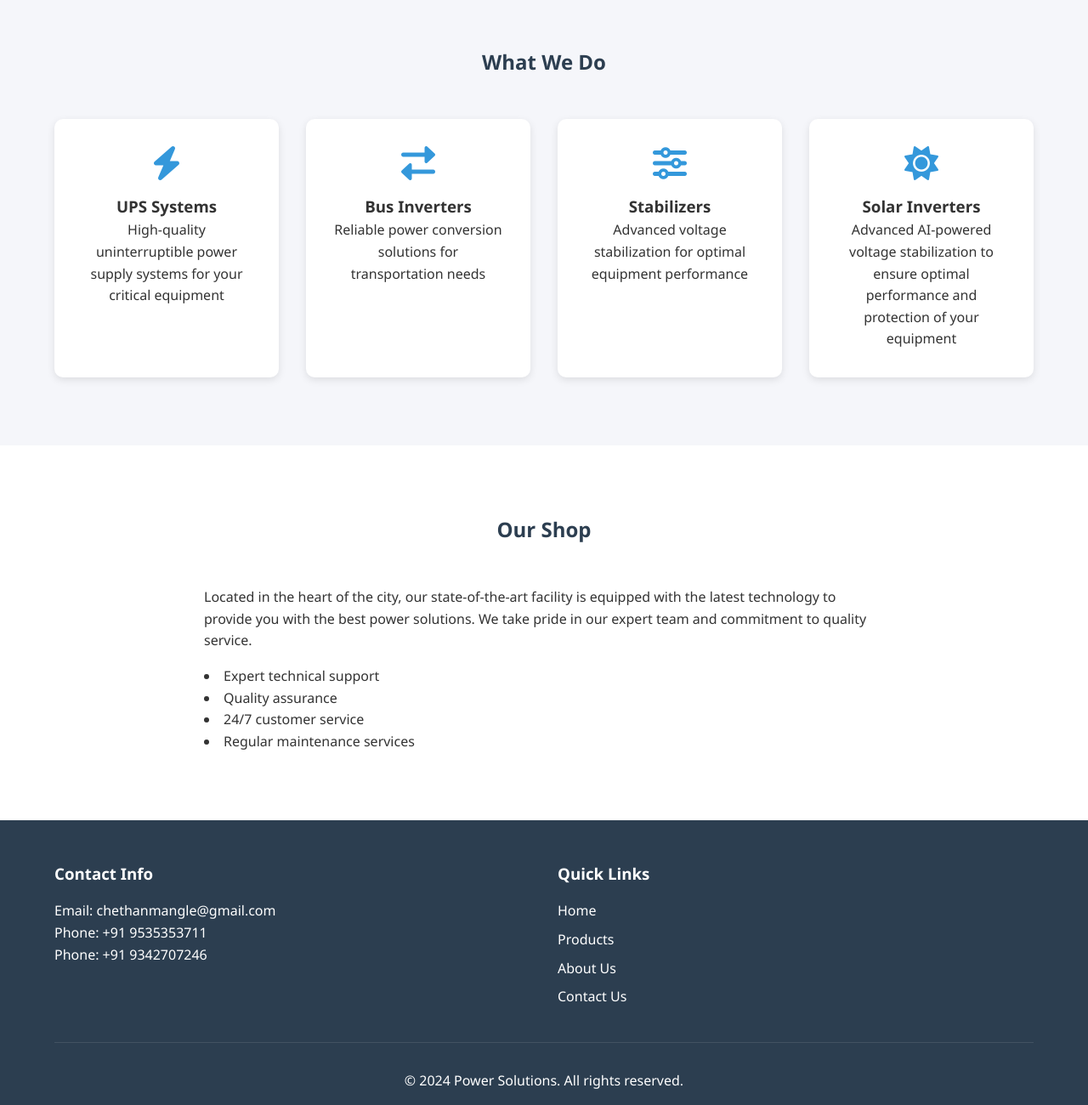
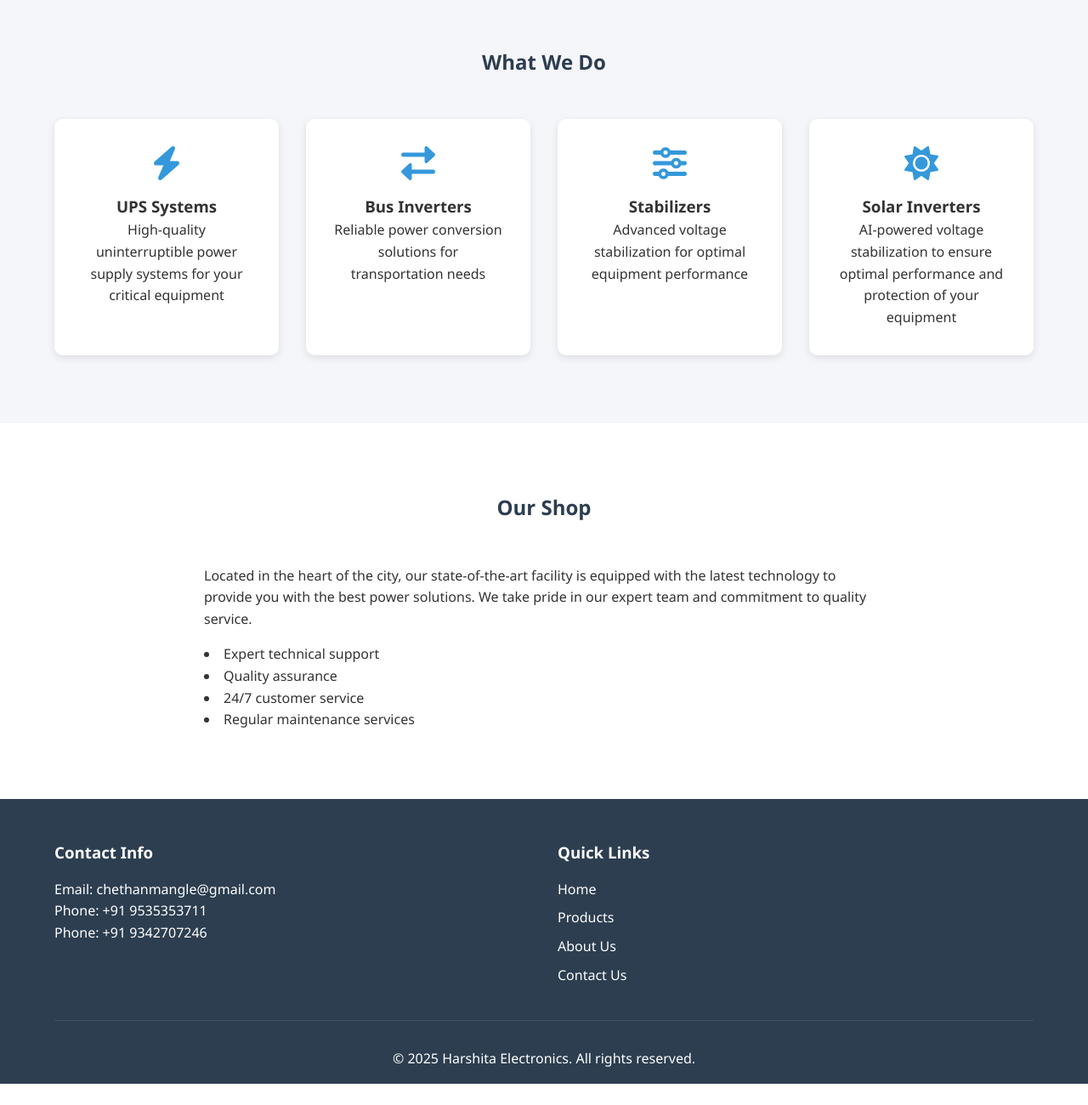
Before and after one commit to chethanmangle/Harshithaelectronics, a website: page index.html in a window 1280 px wide. Shown: the part 826-2126 px from the top of the page at 85% size. After the commit the page ends 2101 px from the top, so only its background shows below. Drawn offline with Linux system fonts and the light colour scheme.

Commit message:
Updater index.html

```diff
--- a/index.html
+++ b/index.html
@@ -52,7 +52,7 @@
                 <div class="service-card">
                     <i class="fas fa-sun"></i>
                     <h3>Solar Inverters</h3>
-                    <p>Advanced AI-powered voltage stabilization to ensure optimal performance and protection of your equipment</p>
+                    <p>AI-powered voltage stabilization to ensure optimal performance and protection of your equipment</p>
                 </div>
             </div>
         </section>
@@ -92,7 +92,7 @@
             </div>
         </div>
         <div class="footer-bottom">
-            <p>&copy; 2024 Power Solutions. All rights reserved.</p>
+            <p>&copy; 2025 Harshita Electronics. All rights reserved.</p>
         </div>
     </footer>
 
```
